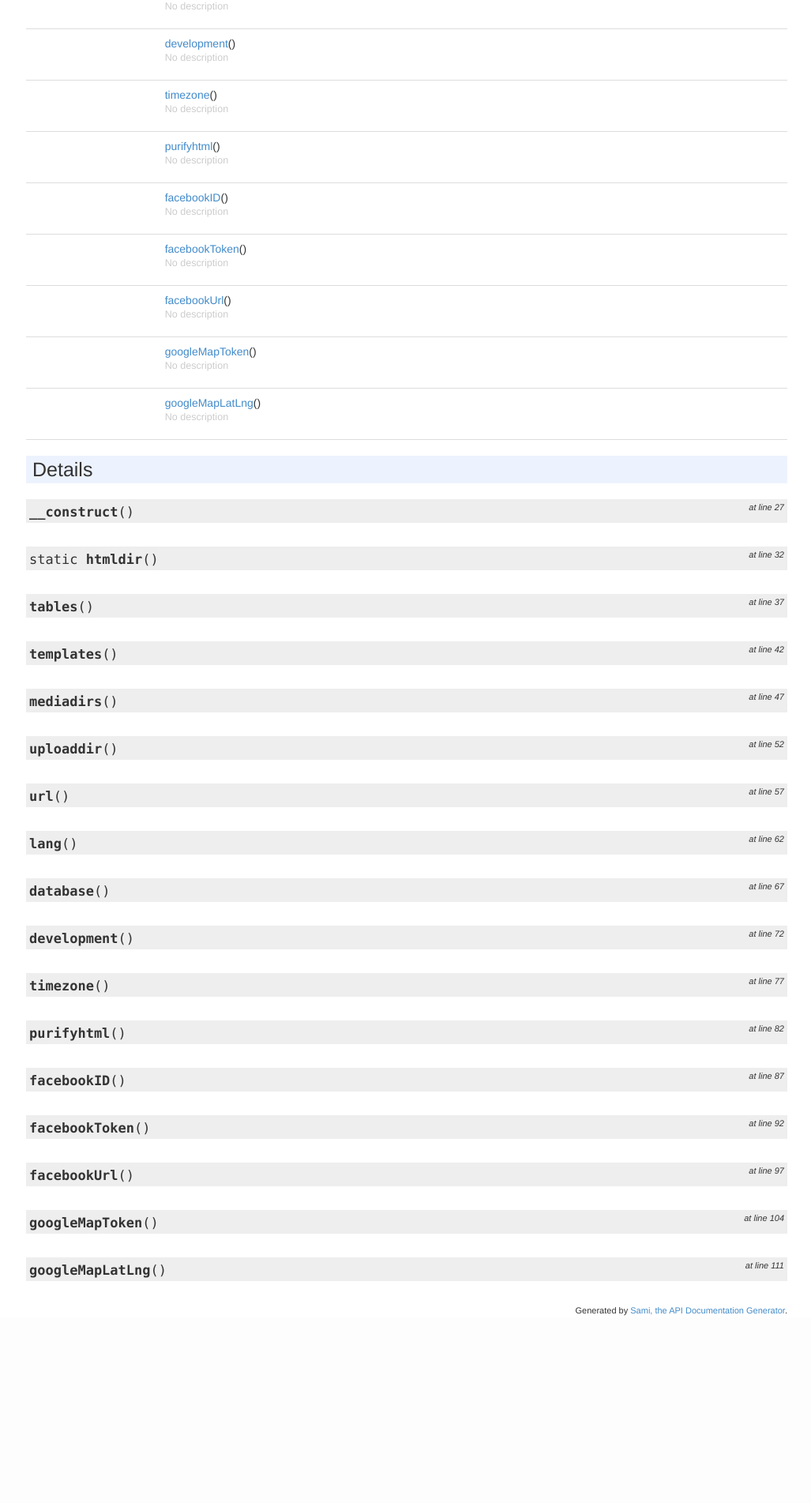
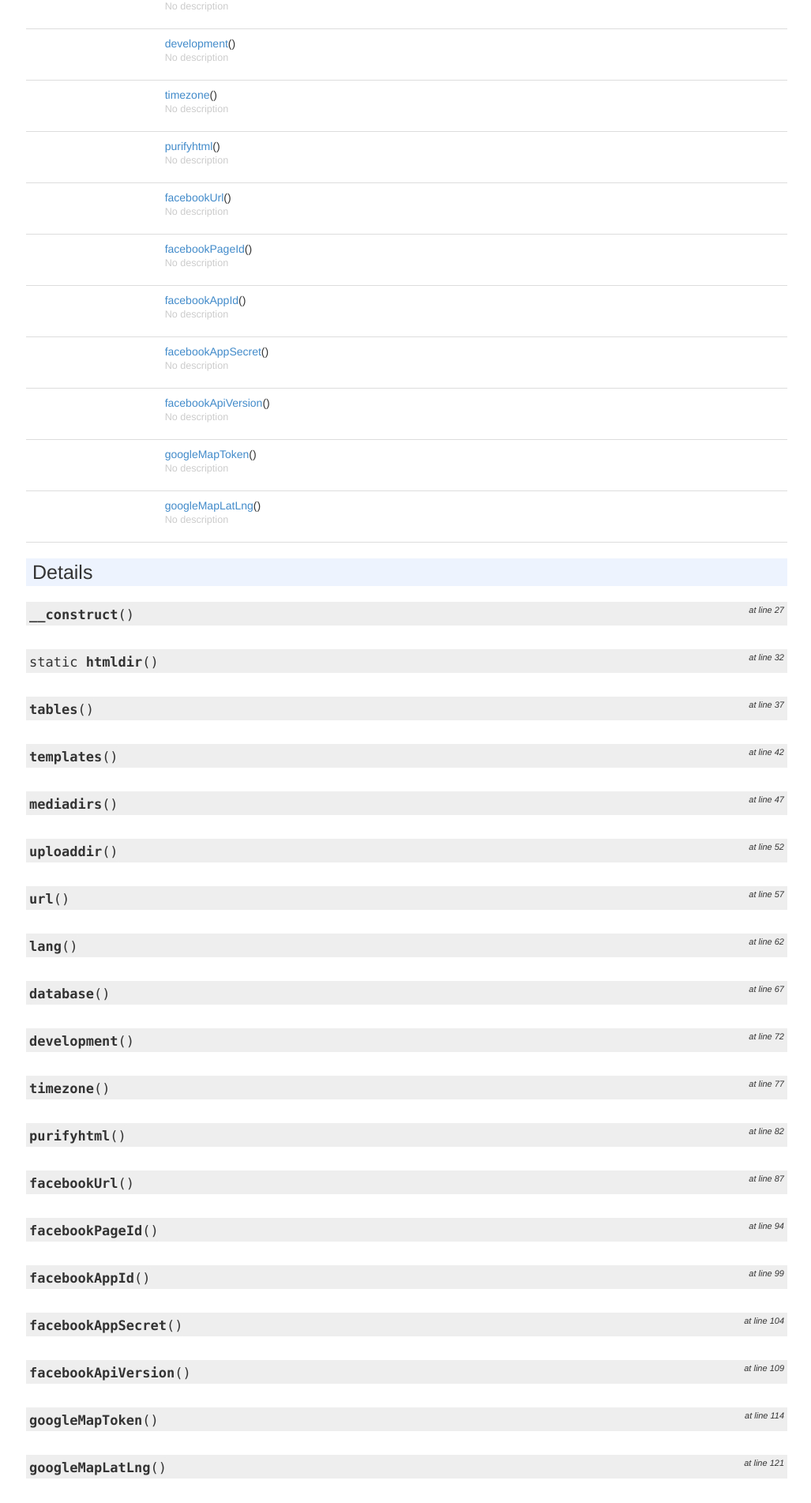
Before and after one commit to duvisit/cmszpk, a PHP site: page /docs/api/Sustav/Postavke.html in a window 1280 px wide. Shown: the part 897-2800 px from the top of the page at 79% size, without its empty margins (253-1280 px from the left). Before the commit the page ends 2563 px from the top, so only its background shows below. Run offline with PHP 8.4, Linux system fonts and the light colour scheme.

Commit message:
Update facebook feed

```diff
--- a/docs/api/Sustav/Model/Facebook.html
+++ b/docs/api/Sustav/Model/Facebook.html
@@ -113,7 +113,7 @@
             <div id="method-details">
                     <div class="method-item">
                     <h3 id="method_feed">
-        <div class="location">at         line 112</div>
+        <div class="location">at         line 124</div>
         <code>        static
     <strong>feed</strong>($limit)
         </code>
--- a/docs/api/Sustav/Postavke.html
+++ b/docs/api/Sustav/Postavke.html
@@ -231,7 +231,7 @@
 
                 </div>
                 <div class="col-md-8 type">
-                    <a href="#method_facebookID">facebookID</a>()
+                    <a href="#method_facebookUrl">facebookUrl</a>()
 
                                             <p class="no-description">No description</p>
                                     </div>
@@ -242,7 +242,7 @@
 
                 </div>
                 <div class="col-md-8 type">
-                    <a href="#method_facebookToken">facebookToken</a>()
+                    <a href="#method_facebookPageId">facebookPageId</a>()
 
                                             <p class="no-description">No description</p>
                                     </div>
@@ -253,7 +253,29 @@
 
                 </div>
                 <div class="col-md-8 type">
-                    <a href="#method_facebookUrl">facebookUrl</a>()
+                    <a href="#method_facebookAppId">facebookAppId</a>()
+
+                                            <p class="no-description">No description</p>
+                                    </div>
+                <div class="col-md-2"></div>
+            </div>
+                    <div class="row">
+                <div class="col-md-2 type">
+
+                </div>
+                <div class="col-md-8 type">
+                    <a href="#method_facebookAppSecret">facebookAppSecret</a>()
+
+                                            <p class="no-description">No description</p>
+                                    </div>
+                <div class="col-md-2"></div>
+            </div>
+                    <div class="row">
+                <div class="col-md-2 type">
+
+                </div>
+                <div class="col-md-8 type">
+                    <a href="#method_facebookApiVersion">facebookApiVersion</a>()
 
                                             <p class="no-description">No description</p>
                                     </div>
@@ -516,46 +538,8 @@
 
             </div>
                     <div class="method-item">
-                    <h3 id="method_facebookID">
+                    <h3 id="method_facebookUrl">
         <div class="location">at         line 87</div>
-        <code>
-    <strong>facebookID</strong>()
-        </code>
-    </h3>
-    <div class="details">
-
-
-
-                <div class="tags">
-
-
-
-                    </div>
-    </div>
-
-            </div>
-                    <div class="method-item">
-                    <h3 id="method_facebookToken">
-        <div class="location">at         line 92</div>
-        <code>
-    <strong>facebookToken</strong>()
-        </code>
-    </h3>
-    <div class="details">
-
-
-
-                <div class="tags">
-
-
-
-                    </div>
-    </div>
-
-            </div>
-                    <div class="method-item">
-                    <h3 id="method_facebookUrl">
-        <div class="location">at         line 97</div>
         <code>
     <strong>facebookUrl</strong>()
         </code>
@@ -573,8 +557,84 @@
 
             </div>
                     <div class="method-item">
+                    <h3 id="method_facebookPageId">
+        <div class="location">at         line 94</div>
+        <code>
+    <strong>facebookPageId</strong>()
+        </code>
+    </h3>
+    <div class="details">
+
+
+
+                <div class="tags">
+
+
+
+                    </div>
+    </div>
+
+            </div>
+                    <div class="method-item">
+                    <h3 id="method_facebookAppId">
+        <div class="location">at         line 99</div>
+        <code>
+    <strong>facebookAppId</strong>()
+        </code>
+    </h3>
+    <div class="details">
+
+
+
+                <div class="tags">
+
+
+
+                    </div>
+    </div>
+
+            </div>
+                    <div class="method-item">
+                    <h3 id="method_facebookAppSecret">
+        <div class="location">at         line 104</div>
+        <code>
+    <strong>facebookAppSecret</strong>()
+        </code>
+    </h3>
+    <div class="details">
+
+
+
+                <div class="tags">
+
+
+
+                    </div>
+    </div>
+
+            </div>
+                    <div class="method-item">
+                    <h3 id="method_facebookApiVersion">
+        <div class="location">at         line 109</div>
+        <code>
+    <strong>facebookApiVersion</strong>()
+        </code>
+    </h3>
+    <div class="details">
+
+
+
+                <div class="tags">
+
+
+
+                    </div>
+    </div>
+
+            </div>
+                    <div class="method-item">
                     <h3 id="method_googleMapToken">
-        <div class="location">at         line 104</div>
+        <div class="location">at         line 114</div>
         <code>
     <strong>googleMapToken</strong>()
         </code>
@@ -593,7 +653,7 @@
             </div>
                     <div class="method-item">
                     <h3 id="method_googleMapLatLng">
-        <div class="location">at         line 111</div>
+        <div class="location">at         line 121</div>
         <code>
     <strong>googleMapLatLng</strong>()
         </code>
--- a/docs/api/Sustav/Upravljac/Upravljac.html
+++ b/docs/api/Sustav/Upravljac/Upravljac.html
@@ -135,7 +135,7 @@
             <div id="method-details">
                     <div class="method-item">
                     <h3 id="method___construct">
-        <div class="location">at         line 15</div>
+        <div class="location">at         line 16</div>
         <code>
     <strong>__construct</strong>(<a href="../../Sustav/Upravljac/Zahtjev.html"><abbr title="Sustav\Upravljac\Zahtjev">Zahtjev</abbr></a> $zahtjev)
         </code>
@@ -164,7 +164,7 @@
             </div>
                     <div class="method-item">
                     <h3 id="method_pokreni">
-        <div class="location">at         line 20</div>
+        <div class="location">at         line 21</div>
         <code>
     <strong>pokreni</strong>(<a href="../../Sustav/Pogled/Sadrzaj.html"><abbr title="Sustav\Pogled\Sadrzaj">Sadrzaj</abbr></a> $sadrzaj)
         </code>
@@ -193,7 +193,7 @@
             </div>
                     <div class="method-item">
                     <h3 id="method_route">
-        <div class="location">at         line 43</div>
+        <div class="location">at         line 44</div>
         <code>
     <strong>route</strong>($sadrzaj, $uri, $cfg)
         </code>
--- a/docs/api/traits.html
+++ b/docs/api/traits.html
@@ -69,7 +69,7 @@
     </div>
 
     <div class="container-fluid underlined">
-                                                                                                                                                                                                </div>
+                                                                                                                                                                                                                    </div>
             </div>
                 <div id="footer">
         Generated by <a href="http://sami.sensiolabs.org/">Sami, the API Documentation Generator</a>.
--- a/php/src/Spremnik.php
+++ b/php/src/Spremnik.php
@@ -3,6 +3,7 @@ namespace Sustav\Model;
 
 use PDO;
 use Sustav\Model\Model;
+use Sustav\Upravljac\Sesija;
 
 /**
  * Spremnik sadržaja.
@@ -21,7 +22,7 @@ class Spremnik
         $this->db = $db;
         $this->uri = $uri;
         $this->html = '';
-        $this->admin = isAdmin($db);
+        $this->admin = Sesija::isAdmin($db);
         $this->exists = false;
         $this->cached = false;
 
--- a/php/src/cmszpk-proizvod.php
+++ b/php/src/cmszpk-proizvod.php
@@ -14,8 +14,10 @@ return array(
         ),
     ),
     'facebook_url' => '',
-    'facebook_id' => '',
-    'facebook_token' => '',
+    'facebook_page_id' => '',
+    'facebook_app_id' => '',
+    'facebook_app_secret' => '',
+    'facebook_api_version' => '',
     'googlemap_token' => '',
     'googlemap_latlng' => ''
 );
--- a/php/src/cmszpk-razvoj.php
+++ b/php/src/cmszpk-razvoj.php
@@ -14,8 +14,10 @@ return array(
         ),
     ),
     'facebook_url' => '',
-    'facebook_id' => '',
-    'facebook_token' => '',
+    'facebook_page_id' => '',
+    'facebook_app_id' => '',
+    'facebook_app_secret' => '',
+    'facebook_api_version' => '',
     'googlemap_token' => '',
     'googlemap_latlng' => ''
 );
```
Also changed, not shown: docs/api/Sustav/Model/Spremnik.html (renamed from docs/api/Sustav/Pogled/Pogled.html, +90 -15 lines), docs/api/Sustav/Pogled/Sadrzaj.html (+14 -14 lines), docs/api/classes.html (+9 -0 lines), docs/api/doc-index.html (+12 -5 lines), docs/api/sami.js (+11 -3 lines), php/src/Facebook.php (+17 -5 lines), php/src/Postavke.php (+20 -10 lines), php/src/cmszpk.php (deleted, +0 -21 lines), php/test/PostavkeTest.php (+6 -4 lines), 1 other file.
